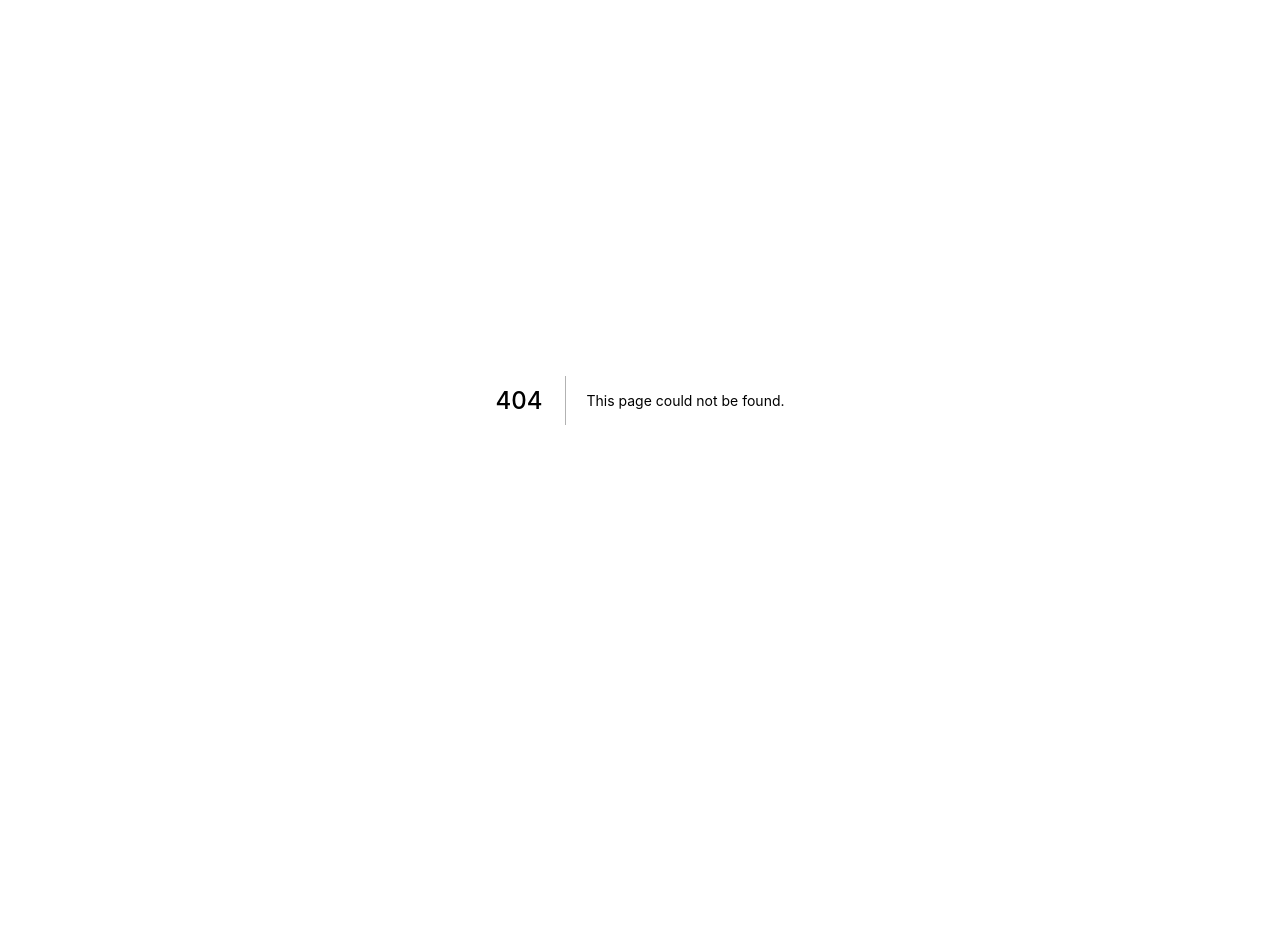
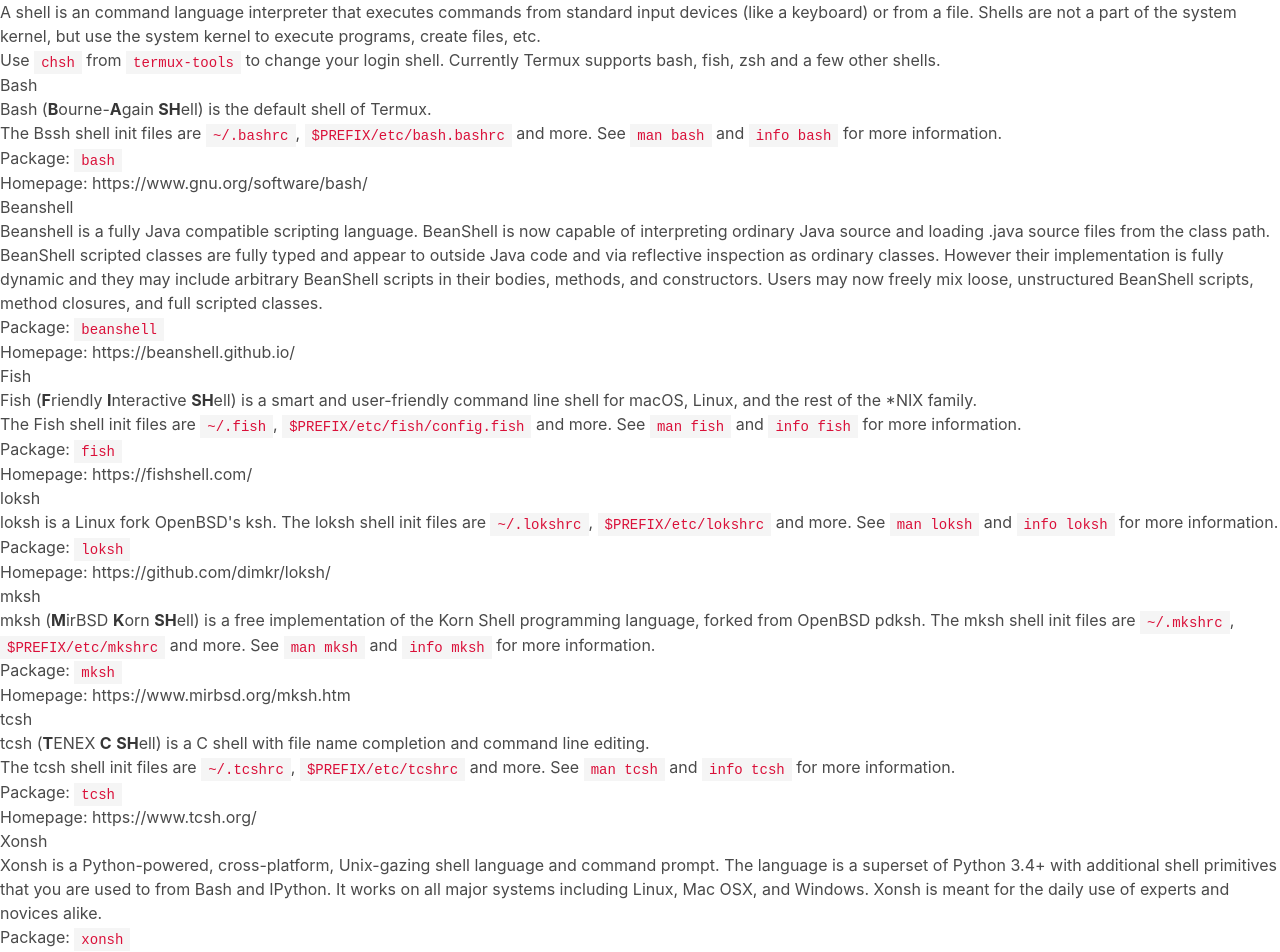
Before and after one commit to leap0x7b/termux-wiki, a Next.js app: page /shells in a window 1280 px wide. Before the commit this address had no page. Shown: the top 952 px of the page. Before the commit the page ends 800 px from the top, so only its background shows below. Built offline with nearby package versions, Linux system fonts and the light colour scheme.

Commit message:
updating aftet a while

```diff
--- a/components/Layout.js
+++ b/components/Layout.js
@@ -1,4 +1,4 @@
-import { Section, Container, Navbar, Content } from 'react-bulma-components'
+import { Section, Container, Navbar, Content, Footer } from 'react-bulma-components'
 import { FontAwesomeIcon } from '@fortawesome/react-fontawesome'
 import { faLink, faPencilAlt } from '@fortawesome/free-solid-svg-icons'
 import logoSvg from '../pages/termux.svg'
@@ -125,8 +125,16 @@
           <hr style={{ float: 'right', width: '1rem', margin: 0 }} />
         </div>
         <div style={{ height: '0.125em' }} />
-        <Content className='px-4 pt-4 pb-5'>{children}</Content>
+        <Content className='px-4 py-4'>{children}</Content>
       </Container>
+      <Footer style={{ padding: 0 }}>
+        <Container className='px-4 py-4'>
+          This site is open source. You can contribute to it on&nbsp;
+          <Link href='https://github.com/leapofazzam123/termux-wiki'>
+            GitHub
+          </Link>.
+        </Container>
+      </Footer>
     </>
   )
 }
--- a/package.json
+++ b/package.json
@@ -26,7 +26,6 @@
     "react-dom": "^17.0.2",
     "remark-attr": "^0.11.1",
     "remark-emoji": "^2.2.0",
-    "remark-frontmatter": "2",
     "remark-github": "^10.1.0",
     "remark-images": "^2.0.0",
     "remark-slug": "6",
--- /dev/null
+++ b/pages/shells.mdx
@@ -0,0 +1,95 @@
+---
+title: Shells
+---
+
+A shell is an command language interpreter that executes commands from
+standard input devices (like a keyboard) or from a file. Shells are not
+a part of the system kernel, but use the system kernel to execute
+programs, create files, etc.
+
+Use `chsh` from `termux-tools` to change your login shell. Currently
+Termux supports bash, fish, zsh and a few other shells.
+
+## Bash
+
+Bash (**B**ourne-**A**gain **SH**ell) is the default shell of Termux.
+The Bssh shell init files are `~/.bashrc`, `$PREFIX/etc/bash.bashrc` and
+more. See `man bash` and `info bash` for more information.
+
+- Package: `bash`
+- Homepage: https://www.gnu.org/software/bash/
+
+## Beanshell
+
+Beanshell is a fully Java compatible scripting language. BeanShell is
+now capable of interpreting ordinary Java source and loading .java
+source files from the class path. BeanShell scripted classes are fully
+typed and appear to outside Java code and via reflective inspection as
+ordinary classes. However their implementation is fully dynamic and they
+may include arbitrary BeanShell scripts in their bodies, methods, and
+constructors. Users may now freely mix loose, unstructured BeanShell
+scripts, method closures, and full scripted classes.
+
+- Package: `beanshell`
+- Homepage: https://beanshell.github.io/
+
+## Fish
+
+Fish (**F**riendly **I**nteractive **SH**ell) is a smart and user-friendly
+command line shell for macOS, Linux, and the rest of the *NIX family.
+The Fish shell init files are `~/.fish`, `$PREFIX/etc/fish/config.fish`
+and more. See `man fish` and `info fish` for more information.
+
+- Package: `fish`
+- Homepage: https://fishshell.com/
+
+## loksh
+
+loksh is a Linux fork OpenBSD's ksh.
+The loksh shell init files are `~/.lokshrc`, `$PREFIX/etc/lokshrc` and
+more. See `man loksh` and `info loksh` for more information.
+
+- Package: `loksh`
+- Homepage: https://github.com/dimkr/loksh/
+
+## mksh
+
+mksh (**M**irBSD **K**orn **SH**ell) is a free implementation of the
+Korn Shell programming language, forked from OpenBSD pdksh.
+The mksh shell init files are `~/.mkshrc`, `$PREFIX/etc/mkshrc` and
+more. See `man mksh` and `info mksh` for more information.
+
+- Package: `mksh`
+- Homepage: https://www.mirbsd.org/mksh.htm
+
+## tcsh
+
+tcsh (**T**ENEX **C** **SH**ell) is a C shell with file name completion
+and command line editing.
+The tcsh shell init files are `~/.tcshrc`, `$PREFIX/etc/tcshrc` and
+more. See `man tcsh` and `info tcsh` for more information.
+
+- Package: `tcsh`
+- Homepage: https://www.tcsh.org/
+
+## Xonsh
+
+Xonsh is a Python-powered, cross-platform, Unix-gazing shell language
+and command prompt. The language is a superset of Python 3.4+ with
+additional shell primitives that you are used to from Bash and IPython.
+It works on all major systems including Linux, Mac OSX, and Windows.
+Xonsh is meant for the daily use of experts and novices alike.
+
+- Package: `xonsh`
+- Homepage: https://xon.sh/
+
+## zsh
+
+zsh is a shell designed for interactive use, although it is also a
+powerful scripting language. Many of the useful features of bash, ksh,
+and tcsh were incorporated into zsh.
+The zsh shell init files are `~/.zshrc` and `$PREFIX/etc/zshrc` and
+more. See `man zsh` and `info zsh` for more information.
+
+- Package: `zsh`
+- Homepage: https://www.zsh.org/
```
Also changed, not shown: pages/software.mdx (added, +27 -0 lines), 1 other file (tests, documents, lock files or other folders).
